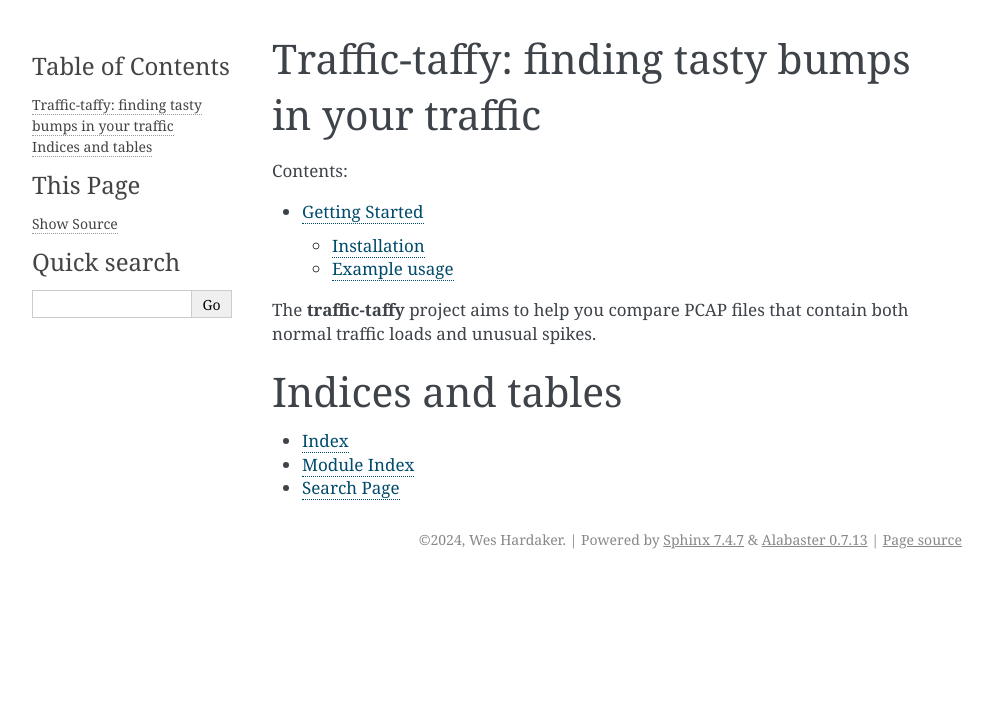
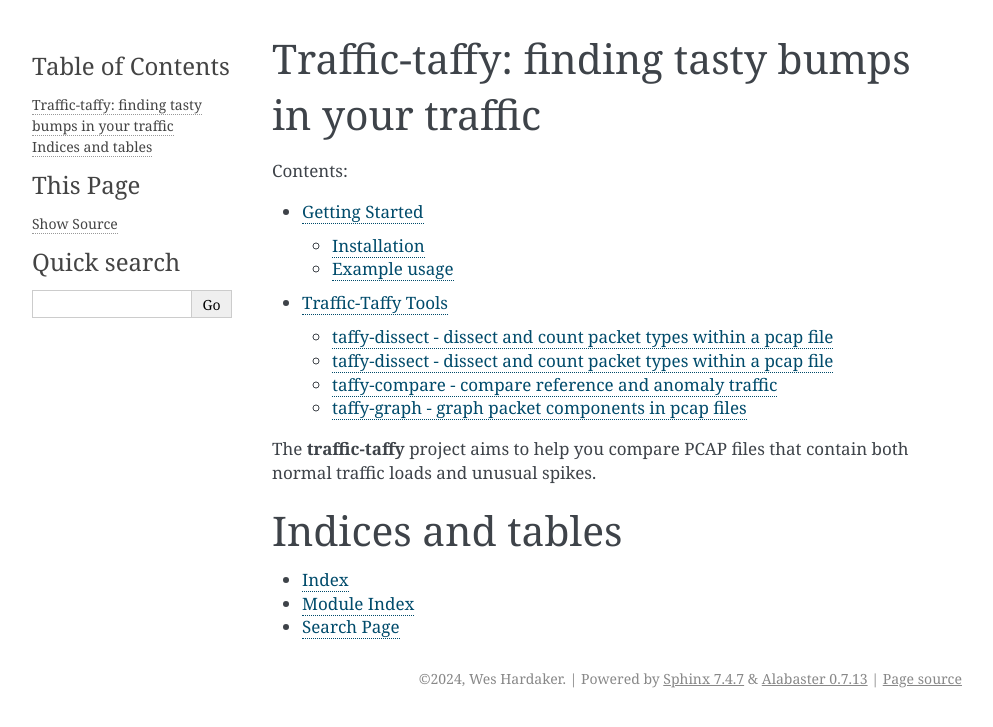
Before and after one commit to traffic-taffy/traffic-taffy, a Sphinx documentation site: the page built from docs/index.rst, in a window 1280 px wide. Shown: the top 727 px of the page, without its empty margins (148-1141 px from the left). Built offline with Sphinx 7.4.7, drawn with Linux system fonts in a browser that asks for light colours.

Commit message:
document more of the tools

```diff
--- a/docs/conf.py
+++ b/docs/conf.py
@@ -14,7 +14,9 @@
 # -- General configuration ---------------------------------------------------
 # https://www.sphinx-doc.org/en/master/usage/configuration.html#general-configuration
 
-extensions = []
+extensions = [
+    "sphinx_argparse_cli",
+]
 
 templates_path = ["_templates"]
 exclude_patterns = []
--- a/docs/index.rst
+++ b/docs/index.rst
@@ -11,6 +11,7 @@
    :caption: Contents:
 
    gettingstarted
+   tools/index
 
 The **traffic-taffy** project aims to help you compare PCAP files that
 contain both normal traffic loads and unusual spikes.
--- a/docs/requirements.txt
+++ b/docs/requirements.txt
@@ -1,5 +1,5 @@
 sphinx
-sphinx-argparse_cli
+sphinx-argparse-cli
 sphinx-argparse
 # myst-parser
 dateparser
--- /dev/null
+++ b/docs/tools/index.rst
@@ -0,0 +1,14 @@
+Traffic-Taffy Tools
+===================
+
+The following are descriptions of all the tools available within the
+traffic-taffy suite.
+
+.. toctree::
+   :maxdepth: 1
+   :caption: Tools:
+
+   taffy-dissect
+   taffy-cache-info
+   taffy-compare
+   taffy-graph
--- /dev/null
+++ b/docs/tools/taffy-cache-info.rst
@@ -0,0 +1,16 @@
+taffy-dissect - dissect and count packet types within a pcap file
+-----------------------------------------------------------------
+
+`taffy-cache-info` shows the details of a traffic-taffy cache file.
+When any of the tools are passed a *-C* flag, a cache file is written
+to speed future loading of pcap files.  Normally this cache file is
+saved with a *.taffy* extension.
+
+Command Line Arguments
+^^^^^^^^^^^^^^^^^^^^^^
+
+.. sphinx_argparse_cli::
+   :module: traffic_taffy.tools.cache_info
+   :func: parse_args
+   :hook:
+   :prog: taffy-cache-info
--- /dev/null
+++ b/docs/tools/taffy-compare.rst
@@ -0,0 +1,14 @@
+taffy-compare - compare reference and anomaly traffic
+-----------------------------------------------------
+
+`taffy-compare` takes one or multiple *pcap* files and examines the
+contents for differences.
+
+Command Line Arguments
+^^^^^^^^^^^^^^^^^^^^^^
+
+.. sphinx_argparse_cli::
+   :module: traffic_taffy.tools.compare
+   :func: parse_args
+   :hook:
+   :prog: taffy-compare
--- /dev/null
+++ b/docs/tools/taffy-dissect.rst
@@ -0,0 +1,16 @@
+taffy-dissect - dissect and count packet types within a pcap file
+-----------------------------------------------------------------
+
+`taffy-dissect` takes dissects all or part of a *pcap* file and counts
+each of the packet components seen.  It provides a quick way to
+discover the most common packet components that make up a larger body
+of traffic.
+
+Command Line Arguments
+^^^^^^^^^^^^^^^^^^^^^^
+
+.. sphinx_argparse_cli::
+   :module: traffic_taffy.tools.compare
+   :func: parse_args
+   :hook:
+   :prog: taffy-dissect
--- /dev/null
+++ b/docs/tools/taffy-graph.rst
@@ -0,0 +1,31 @@
+taffy-graph - graph packet components in pcap files
+===================================================
+
+`taffy-graph` takes one or multiple *pcap* files and graphs portions
+of packets seen within each file.  You will need to pass the portionsn
+of the packet you wish to graph (using *-m*), and optionally limiting
+which values of those fields are selected for graphing (using *-M* and
+*-c*).
+
+Note that the *-c* field selects the minimum count needed per value
+seen in *one* time-bin.
+
+To graph all of the traffic regardless of packet types, use *-m
+__TOTAL___*.
+
+
+example usage
+-------------
+
+::
+
+   taffy-graph -c 100 -m qname -d 10 -o dns-qnames.png dns-traffic.pcap
+
+Command Line Arguments
+^^^^^^^^^^^^^^^^^^^^^^
+
+.. sphinx_argparse_cli::
+   :module: traffic_taffy.tools.graph
+   :func: parse_args
+   :hook:
+   :prog: taffy-graph
```
Also changed, not shown: 1 other file.
